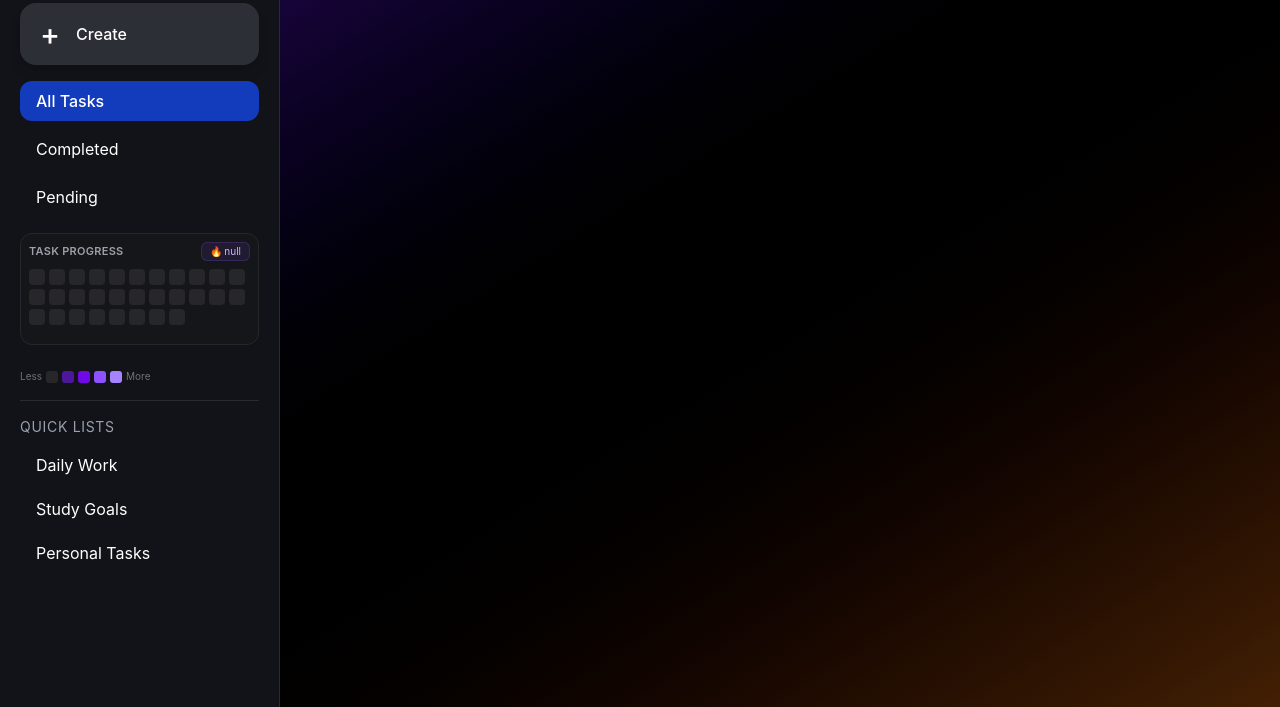
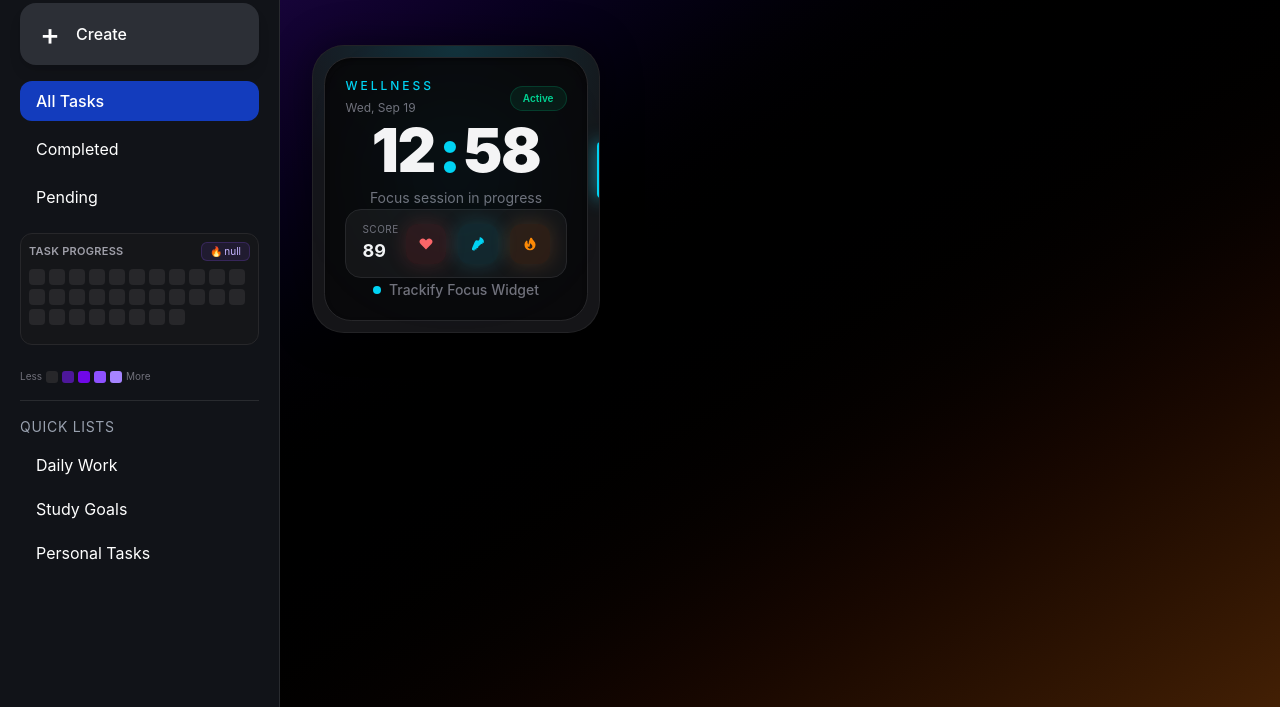
Before and after one commit to Jagdeep-17/Trackify, a website: page index.html in a window 1280 px wide. Shown: the part 93-800 px from the top of the page. Drawn offline with nearby package versions, Linux system fonts and the light colour scheme; files that its build step writes are made by us from their sources.

Commit message:
Building ui for Ticki

```diff
--- a/index.html
+++ b/index.html
@@ -215,7 +215,127 @@
         </div>
 
         <div class="savedTodo grid grid-cols-1 gap-5 md:grid-cols-2 xl:grid-cols-3"></div>
+<div
+  class="group relative flex h-72 w-72 items-center justify-center overflow-hidden rounded-[2rem] border border-zinc-800/80 bg-zinc-900/90 shadow-[0_0_40px_rgba(0,0,0,0.45)] backdrop-blur-xl transition-all duration-500 hover:-translate-y-1 hover:border-cyan-500/40"
+>
+  <!-- Glow -->
+  <div
+    class="absolute inset-0 bg-[radial-gradient(circle_at_top,rgba(6,182,212,0.18),transparent_55%)]"
+  ></div>
 
+  <!-- Side Accent -->
+  <div
+    class="absolute right-[-6px] top-24 h-14 w-2 rounded-full bg-cyan-400 shadow-[0_0_18px_rgba(34,211,238,0.9)]"
+  ></div>
+
+  <!-- Inner Card -->
+  <div
+    class="relative flex h-[92%] w-[92%] flex-col items-center justify-between rounded-[1.7rem] border border-zinc-800 bg-zinc-950/95 p-5 shadow-inner shadow-black/40"
+  >
+    <!-- Top Status -->
+    <div class="flex w-full items-center justify-between">
+      <div>
+        <p class="text-xs font-medium uppercase tracking-[0.25em] text-cyan-400">
+          Wellness
+        </p>
+        <span class="text-xs text-zinc-500">Wed, Sep 19</span>
+      </div>
+
+      <div
+        class="rounded-full border border-emerald-500/20 bg-emerald-500/10 px-3 py-1 text-[10px] font-semibold text-emerald-400"
+      >
+        Active
+      </div>
+    </div>
+
+    <!-- Clock -->
+    <div class="relative flex flex-col items-center">
+      <!-- Ambient Glow -->
+      <div
+        class="absolute top-4 h-20 w-20 rounded-full bg-cyan-500/20 blur-3xl"
+      ></div>
+
+      <span
+        class="relative z-10 text-6xl font-black tracking-tight text-zinc-100"
+      >
+        12<span class="mx-1 text-cyan-400">:</span>58
+      </span>
+
+      <p class="mt-2 text-sm text-zinc-500">
+        Focus session in progress
+      </p>
+    </div>
+
+    <!-- Stats -->
+    <div
+      class="flex w-full items-center justify-between rounded-2xl border border-zinc-800 bg-zinc-900/80 px-4 py-3"
+    >
+      <!-- Score -->
+      <div class="flex flex-col">
+        <span class="text-[10px] uppercase tracking-wider text-zinc-500">
+          Score
+        </span>
+        <span class="text-lg font-bold text-zinc-100">89</span>
+      </div>
+
+      <!-- Icons -->
+      <div class="flex items-center gap-3">
+        <!-- Heart -->
+        <div
+          class="flex h-10 w-10 items-center justify-center rounded-xl bg-red-500/10 text-red-400 shadow-[0_0_20px_rgba(239,68,68,0.2)]"
+        >
+          <svg
+            xmlns="http://www.w3.org/2000/svg"
+            viewBox="0 0 100 100"
+            class="h-5 w-5 fill-current"
+          >
+            <path
+              fill-rule="evenodd"
+              d="M23,27.6a15.8,15.8,0,0,1,22.4,0L50,32.2l4.6-4.6A15.8,15.8,0,0,1,77,50L50,77,23,50A15.8,15.8,0,0,1,23,27.6Z"
+            />
+          </svg>
+        </div>
+
+        <!-- Activity -->
+        <div
+          class="flex h-10 w-10 items-center justify-center rounded-xl bg-cyan-500/10 text-cyan-400 shadow-[0_0_20px_rgba(34,211,238,0.2)]"
+        >
+          <svg
+            xmlns="http://www.w3.org/2000/svg"
+            viewBox="0 0 100 100"
+            class="h-5 w-5 fill-current"
+          >
+            <path
+              d="M80.2,40.7l-1.1-2-.2-.3.3-.3c2.2-14.7-21.3-25.6-20.7-21S57,38.1,45.4,31.8c-9.3-5.1-12.9,12.1-22.8,33.7C16.2,79.4,20.8,82.3,27,81l.3.4L29,83.3a1.4,1.4,0,0,0,1.8.5l.9-.3a1.6,1.6,0,0,0,1.1-1.9l-.5-2.5a38.2,38.2,0,0,0,4.5-2.7L38.6,78a1.8,1.8,0,0,0,2.4-.1l1.2-1.1a1.9,1.9,0,0,0,.4-1.9l-1-2.5L45.5,69l1.7,1.6a1.8,1.8,0,0,0,2.4-.1l.9-1a1.7,1.7,0,0,0,.4-1.8L50,65c5.6-5,11.9-10.9,17.3-15.8l.4.2,1.9,1.1a1.6,1.6,0,0,0,2.1-.2l.8-.8a1.6,1.6,0,0,0,.3-2.1l-1.3-2.1,3.2-3.1,2.2,1.5a1.8,1.8,0,0,0,2.2-.1l.8-.8A1.7,1.7,0,0,0,80.2,40.7Z"
+            />
+          </svg>
+        </div>
+
+        <!-- Fire -->
+        <div
+          class="flex h-10 w-10 items-center justify-center rounded-xl bg-orange-500/10 text-orange-400 shadow-[0_0_20px_rgba(251,146,60,0.2)]"
+        >
+          <svg
+            xmlns="http://www.w3.org/2000/svg"
+            viewBox="0 0 100 100"
+            class="h-5 w-5 fill-current"
+          >
+            <path
+              fill-rule="evenodd"
+              d="M59.5,20.5a3.9,3.9,0,0,0-2.5-2,4.3,4.3,0,0,0-3.3.5,11.9,11.9,0,0,0-3.2,3.5,26,26,0,0,0-2.3,4.4,76.2,76.2,0,0,0-3.3,10.8,120.4,120.4,0,0,0-2.4,14.2,11.4,11.4,0,0,1-3.8-4.2c-1.3-2.7-1.5-6.1-1.5-10.5a4,4,0,0,0-2.5-3.7,3.8,3.8,0,0,0-4.3.9,27.7,27.7,0,1,0,39.2,0,62.4,62.4,0,0,1-5.3-5.8A42.9,42.9,0,0,1,59.5,20.5ZM58.4,70.3a11.9,11.9,0,0,1-20.3-8.4s3.5,2,9.9,2c0-4,2-15.9,5-17.9a21.7,21.7,0,0,0,5.4,7.5,11.8,11.8,0,0,1,3.5,8.4A12,12,0,0,1,58.4,70.3Z"
+            />
+          </svg>
+        </div>
+      </div>
+    </div>
+
+    <!-- Footer -->
+    <div class="flex items-center gap-2 text-sm font-medium text-zinc-500">
+      <div class="h-2 w-2 rounded-full bg-cyan-400"></div>
+      Trackify Focus Widget
+    </div>
+  </div>
+</div>
       </div>
 
     </main>
```
